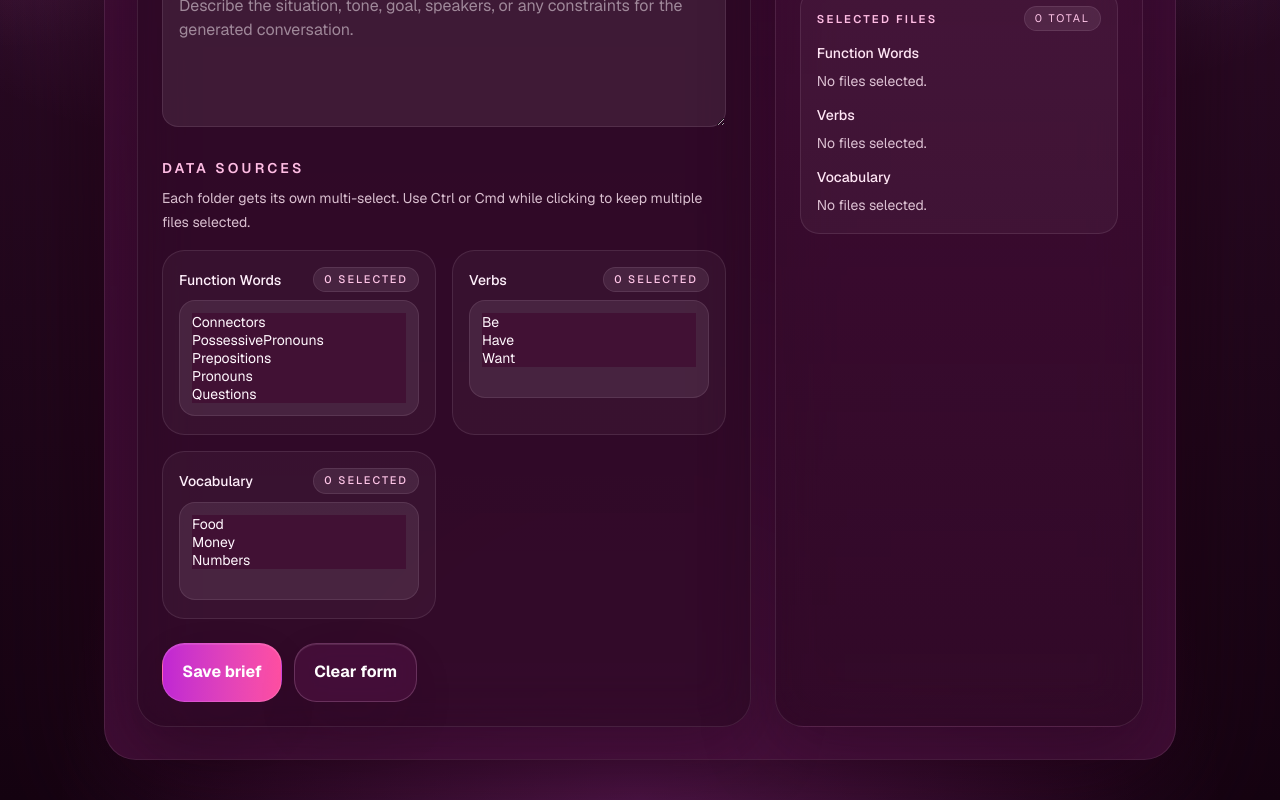
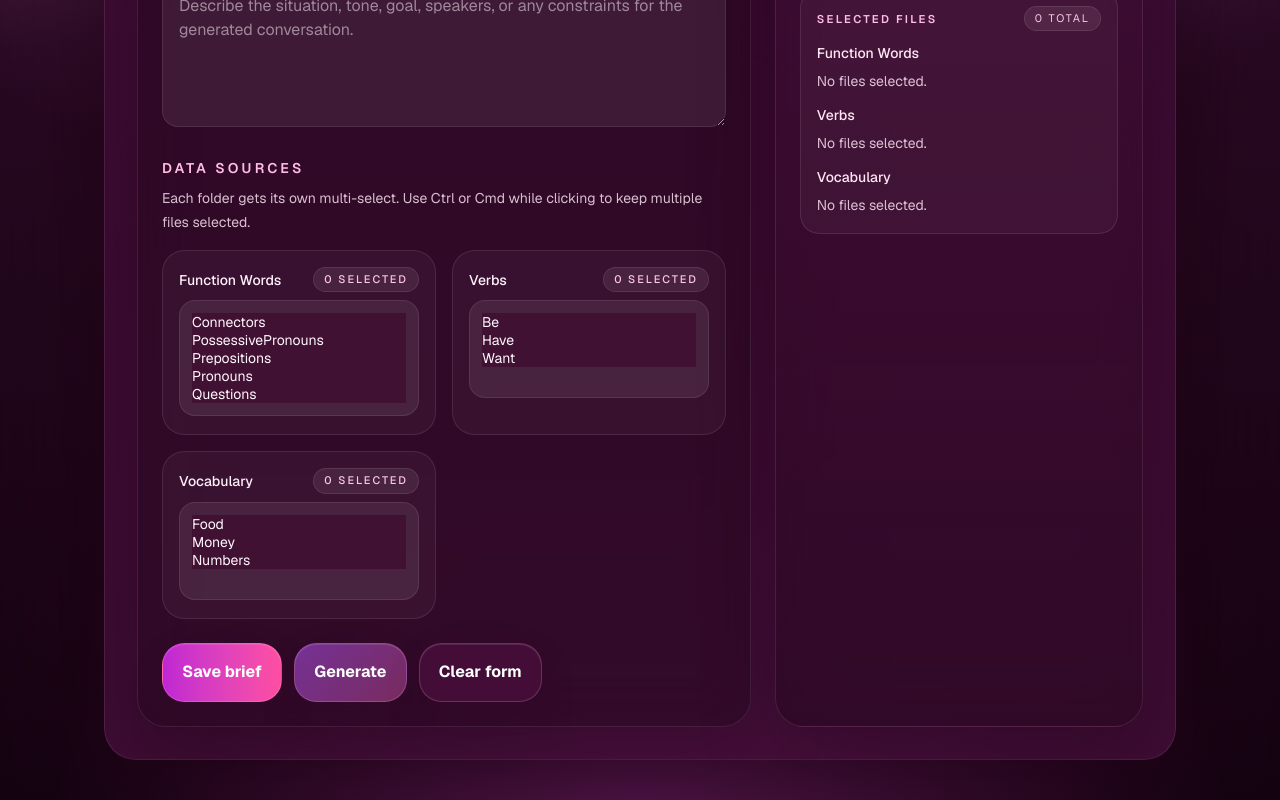
Before and after one commit to eduardoamdev/kartuli-audio-generator, a Next.js app: page /audio-generator in a window 1280 px wide. Shown: the part 670-1470 px from the top of the page. Built offline with nearby package versions, Linux system fonts and the light colour scheme.

Commit message:
feat: add generate button and handler to process audio generation payload

```diff
--- a/src/app/audio-generator/page.tsx
+++ b/src/app/audio-generator/page.tsx
@@ -180,6 +180,11 @@ export default function AudioGeneratorPage() {
     console.log(nextSavedBrief);
   };
 
+  const handleGenerate = () => {
+    const generationPayload = buildSavedBrief(formState, foldersWithFiles);
+    console.log(generationPayload);
+  };
+
   const handleClear = () => {
     setFormState({
       ...defaultFormState,
@@ -351,6 +356,16 @@ export default function AudioGeneratorPage() {
               </Button>
               <Button
                 type="button"
+                variant="blue"
+                fullWidth={false}
+                disabled={isLoadingOptions || Boolean(loadError)}
+                className="disabled:cursor-not-allowed disabled:opacity-60"
+                onClick={handleGenerate}
+              >
+                Generate
+              </Button>
+              <Button
+                type="button"
                 variant="outline"
                 fullWidth={false}
                 onClick={handleClear}
```
